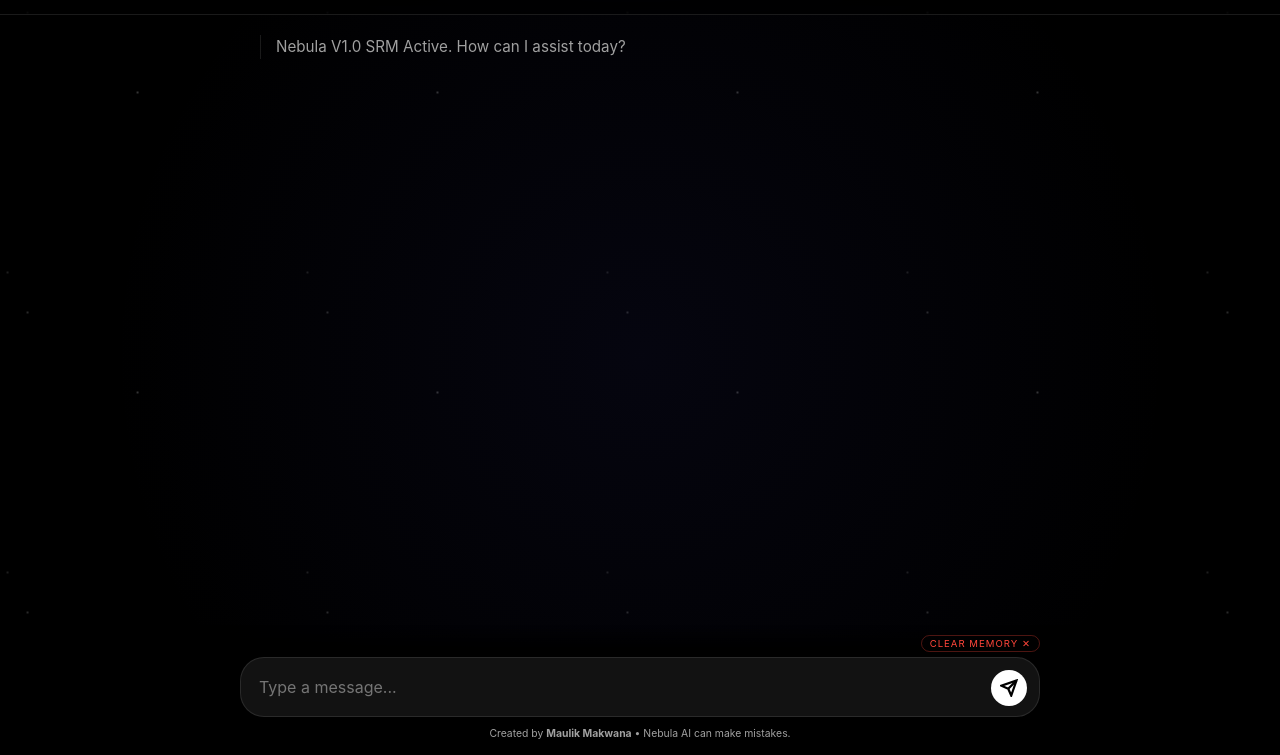
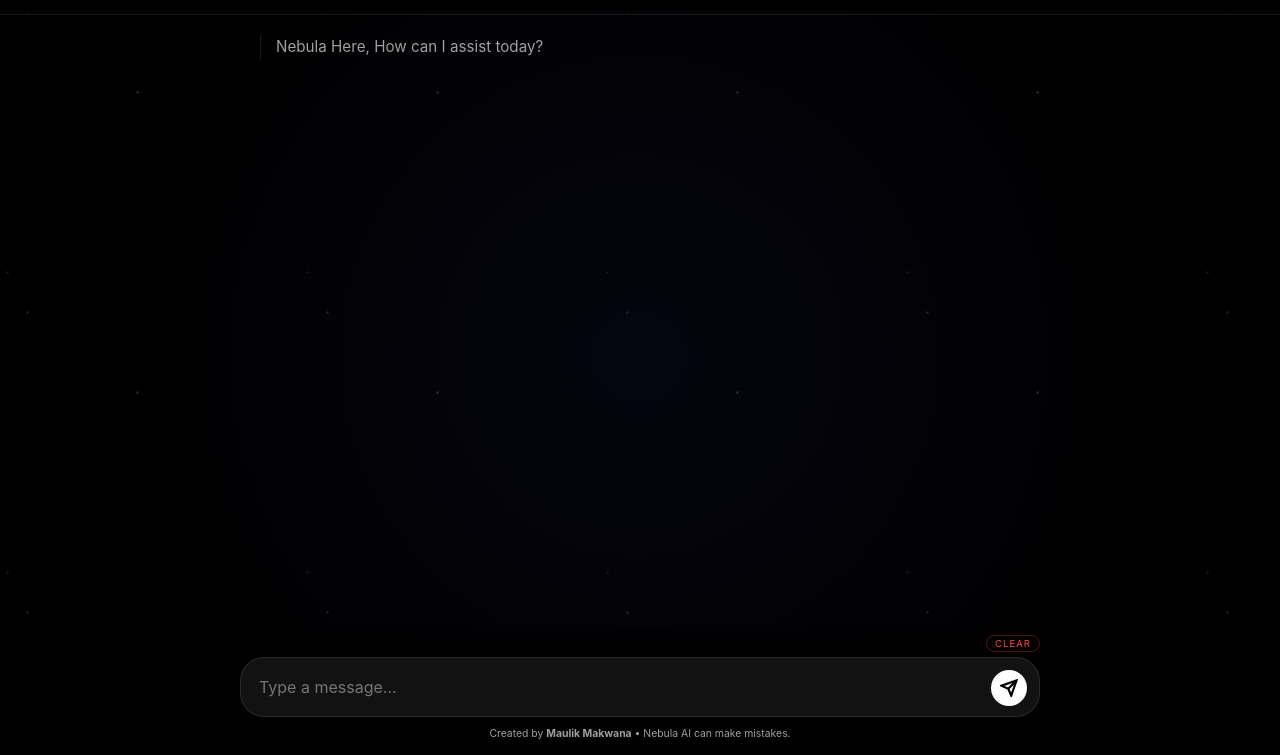
Before and after one commit to mauliksinhmakwana/Ventora-AI, a plain HTML site: page index.html in a window 1280 px wide. Shown: the part 45-800 px from the top of the page. Drawn offline with Linux system fonts and the light colour scheme.

Commit message:
Update index.html

```diff
--- a/index.html
+++ b/index.html
@@ -3,7 +3,7 @@
 <head>
     <meta charset="UTF-8">
     <meta name="viewport" content="width=device-width, initial-scale=1.0, maximum-scale=1.0, user-scalable=no, viewport-fit=cover">
-    <title>Nebula AI | V1.0 SRM</title>
+    <title>Nebula AI</title>
     <style>
         :root {
             --bg: #000000;
@@ -163,7 +163,7 @@
 
     <div class="bottom-section">
         <div class="clear-bar">
-            <div class="tiny-clear" onclick="clearChat()">Clear Memory ✕</div>
+            <div class="tiny-clear" onclick="clearChat()">Clear</div>
         </div>
         <div class="input-bar">
             <textarea id="user-input" rows="1" placeholder="Type a message..." oninput="autoExpand(this)"></textarea>
@@ -225,7 +225,7 @@
                 chatContainer.innerHTML = savedData;
                 scrollToBottom();
             } else {
-                appendMessage('Nebula V1.0 SRM Active. How can I assist today?', 'ai');
+                appendMessage('Nebula Here, How can I assist today?', 'ai');
             }
         }
 
@@ -283,7 +283,7 @@
             if(confirm("Clear conversation?")) {
                 chatContainer.innerHTML = '';
                 localStorage.removeItem('nebula_chat_history');
-                appendMessage('Memory cleared.', 'ai');
+                appendMessage('Cleared.', 'ai');
             }
         }
 
```
